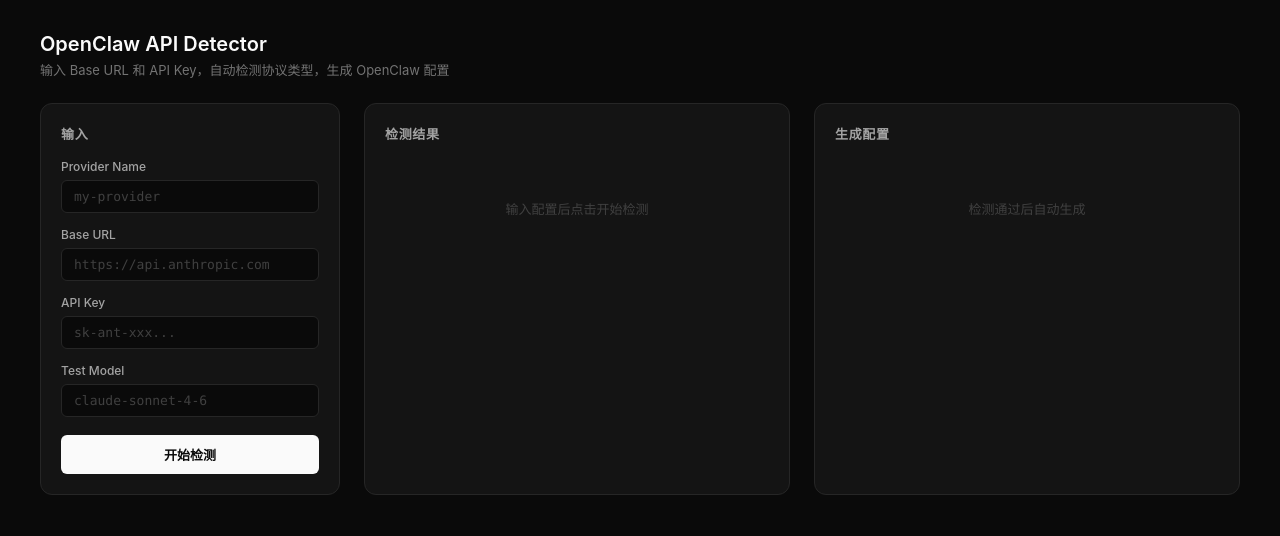
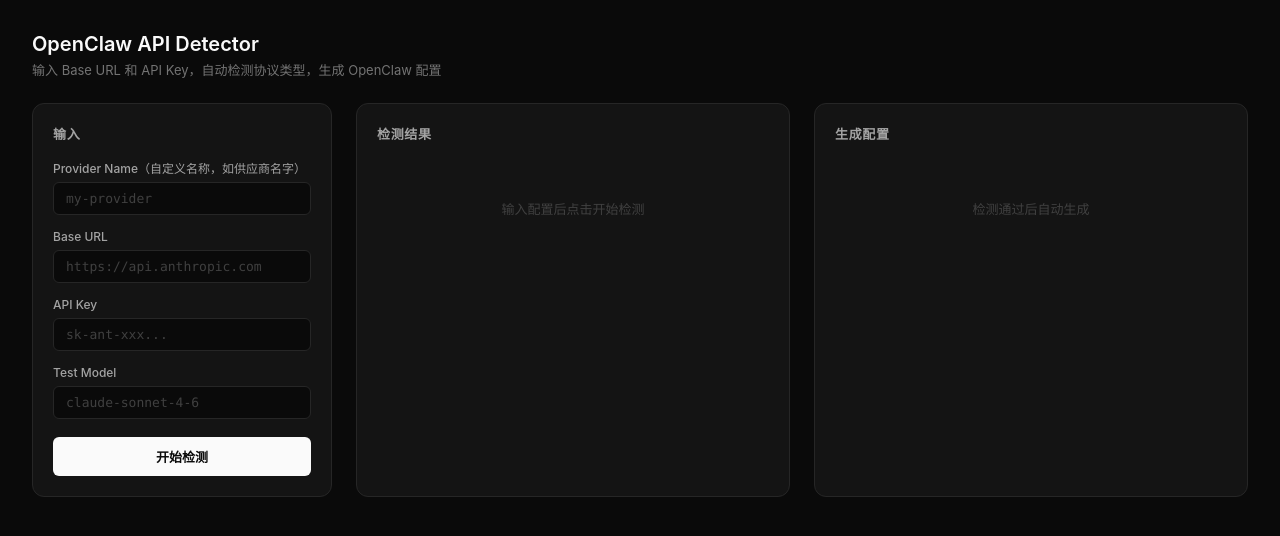
Before and after one commit to momomo-agent/api-config-detector, a website: page index.html in a window 1280 px wide. Drawn offline with Linux system fonts and the light colour scheme.

Commit message:
fix: full-width layout + provider name hint

```diff
--- a/index.html
+++ b/index.html
@@ -28,8 +28,8 @@
       display: grid;
       grid-template-columns: 300px 1fr 1fr;
       gap: 24px;
-      max-width: 1200px;
-      margin: 0 auto;
+      max-width: 100%;
+      margin: 0;
     }
     .panel {
       background: #141414;
@@ -203,7 +203,7 @@
   </style>
 </head>
 <body>
-  <div style="max-width: 1200px; margin: 0 auto;">
+  <div style="max-width: 100%; margin: 0 auto;">
     <h1>OpenClaw API Detector</h1>
     <p class="subtitle">输入 Base URL 和 API Key，自动检测协议类型，生成 OpenClaw 配置</p>
   </div>
@@ -214,7 +214,7 @@
       <div class="panel-title">输入</div>
       <form id="detectForm">
         <div class="input-group">
-          <label>Provider Name</label>
+          <label>Provider Name（自定义名称，如供应商名字）</label>
           <input type="text" id="providerName" placeholder="my-provider" required>
         </div>
         <div class="input-group">
```
